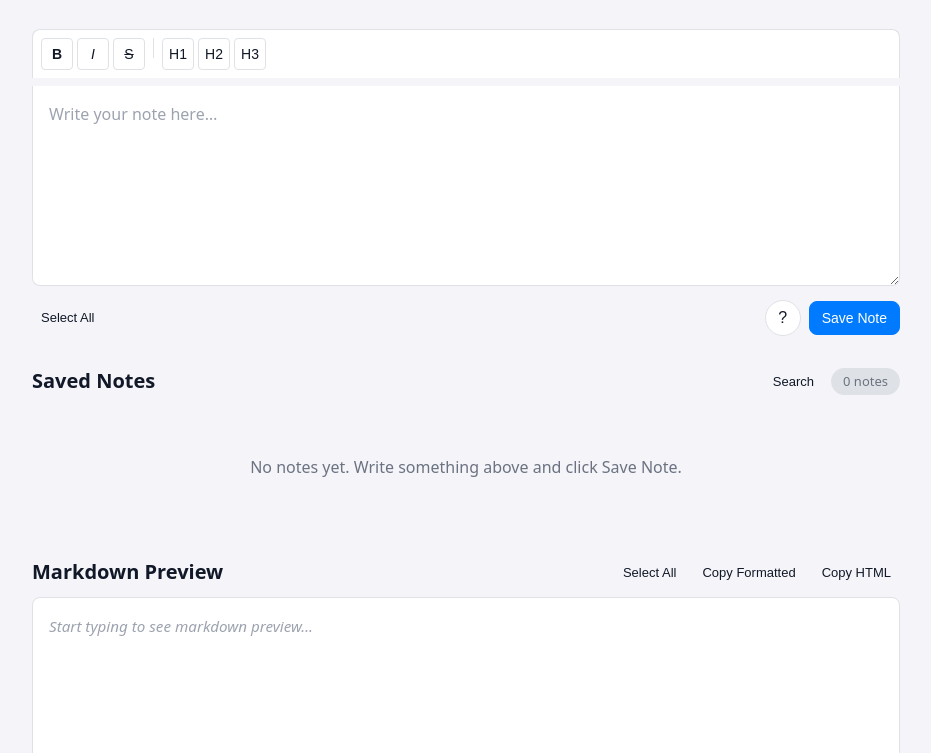
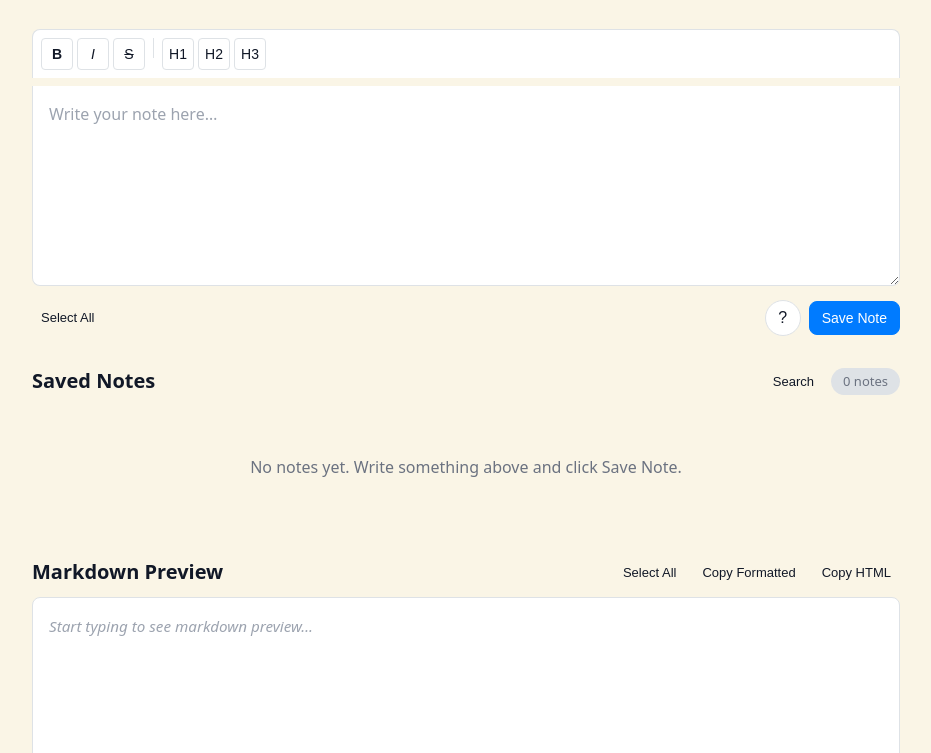
Before and after one commit to toddwmac/my-notes-app, a website built with Vite: page index.html in a window 1280 px wide. Shown: the part 120-873 px from the top of the page, without its empty margins (174-1105 px from the left). Built offline with nearby package versions, Linux system fonts and the light colour scheme.

Commit message:
style(ui): update light mode background color
Update the theme color and CSS background variable to use a warmer
off-white shade (#faf5e6) instead of the previous light grey/blue
(#f4f4f9) to improve the light mode aesthetic.

```diff
--- a/index.html
+++ b/index.html
@@ -3,7 +3,7 @@
   <head>
     <meta charset="UTF-8" />
     <meta name="viewport" content="width=device-width, initial-scale=1" />
-    <meta name="theme-color" content="#f4f4f9" media="(prefers-color-scheme: light)" />
+    <meta name="theme-color" content="#faf5e6" media="(prefers-color-scheme: light)" />
     <meta name="theme-color" content="#121212" media="(prefers-color-scheme: dark)" />
     <title>Todd's Quick Notes</title>
     <link rel="preconnect" href="https://fonts.googleapis.com" />
--- a/src/style.css
+++ b/src/style.css
@@ -5,7 +5,7 @@
 }
 
 :root {
-  --color-bg: #f4f4f9;
+  --color-bg: #faf5e6;
   --color-surface: #ffffff;
   --color-surface-hover: #f8f9fa;
   --color-surface-border: #dee2e6;
```
